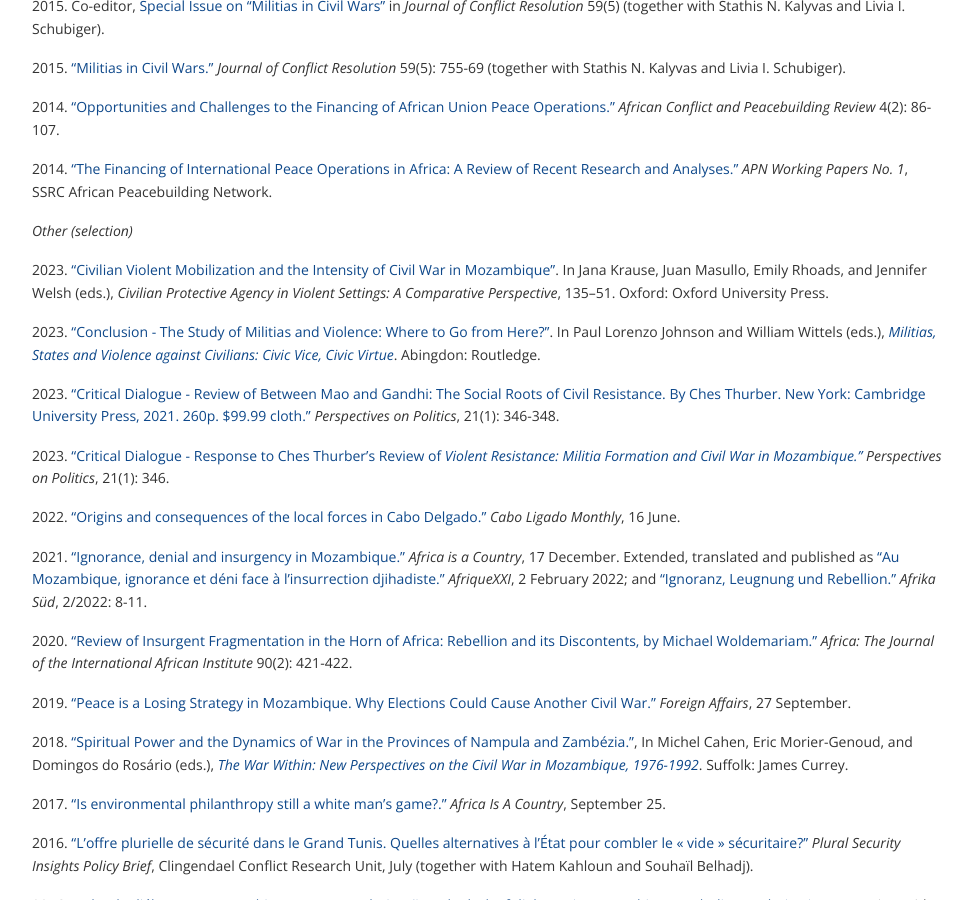
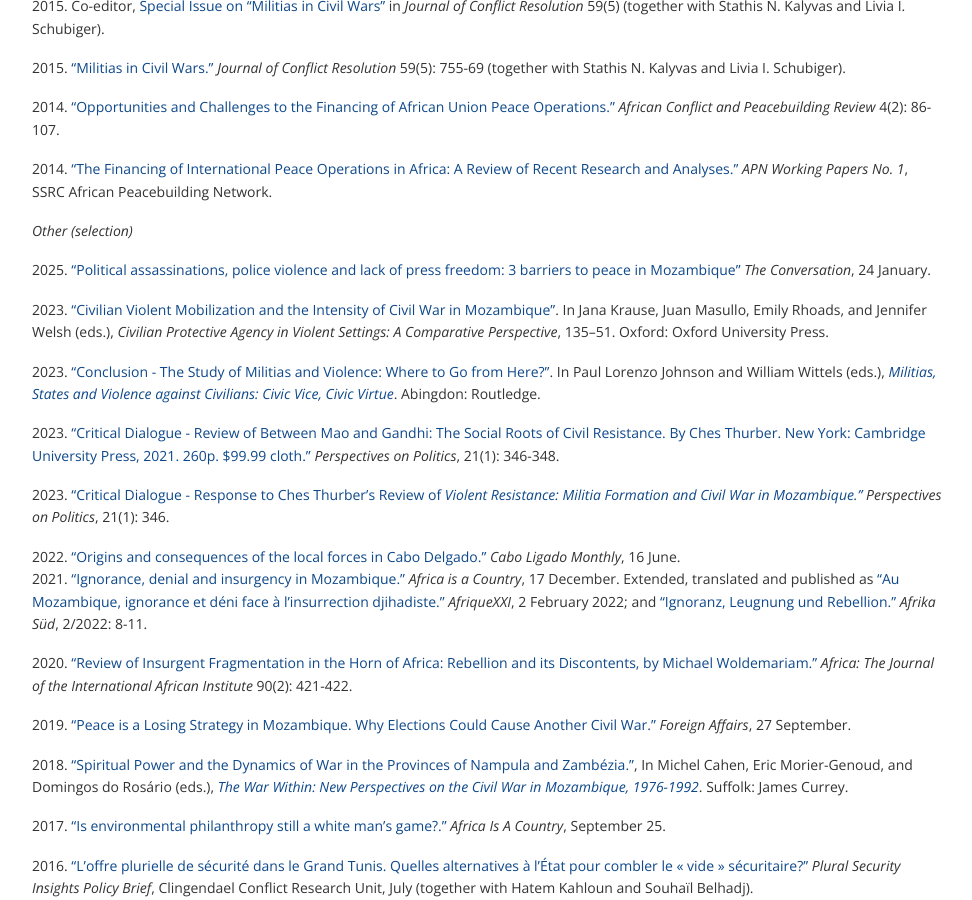
Before and after one commit to corinnajentzsch/corinnajentzsch.github.io, a Jekyll site: the page built from publications.md, in a window 1280 px wide and 900 px high, scrolled down 881 px. Shown: the whole window, without its empty margins (153-1125 px from the left). Built offline with Jekyll 4.4.1, drawn with Linux system fonts in a browser that asks for light colours.

Commit message:
Update publications.md

```diff
--- a/publications.md
+++ b/publications.md
@@ -34,6 +34,8 @@ _Peer-reviewed_
 
 _Other (selection)_
 
+2025\. ["Political assassinations, police violence and lack of press freedom: 3 barriers to peace in Mozambique"](https://theconversation.com/political-assassinations-police-violence-and-lack-of-press-freedom-3-barriers-to-peace-in-mozambique-248153) _The Conversation_, 24 January.
+
 2023\. ["Civilian Violent Mobilization and the Intensity of Civil War in Mozambique"](https://books.google.nl/books/about/Civilian_Protective_Agency_in_Violent_Se.html?id=vTHaEAAAQBAJ&redir_esc=y). In Jana Krause, Juan Masullo, Emily Rhoads, and Jennifer Welsh (eds.), _Civilian Protective Agency in Violent Settings: A Comparative Perspective_, 135–51. Oxford: Oxford University Press.
 
 2023\. ["Conclusion - The Study of Militias and Violence: Where to Go from Here?"](https://www.routledge.com/Militias-States-and-Violence-against-Civilians-Civic-Vice-Civic-Virtue/Johnson-Wittels/p/book/9781032122816). In Paul Lorenzo Johnson and William Wittels (eds.), [_Militias, States and Violence against Civilians: Civic Vice, Civic Virtue_](https://www.routledge.com/Militias-States-and-Violence-against-Civilians-Civic-Vice-Civic-Virtue/Johnson-Wittels/p/book/9781032122816). Abingdon: Routledge.
@@ -43,7 +45,6 @@ _Other (selection)_
 2023\. ["Critical Dialogue - Response to Ches Thurber’s Review of _Violent Resistance: Militia Formation and Civil War in Mozambique."_](https://doi.org/10.1017/S153759272200370X) _Perspectives on Politics_, 21(1): 346.
 
 2022\. ["Origins and consequences of the local forces in Cabo Delgado."](https://www.caboligado.com/monthly-reports/cabo-ligado-monthly-may-2022) _Cabo Ligado Monthly_, 16 June.
-
 2021\. ["Ignorance, denial and insurgency in Mozambique."](https://africasacountry.com/2021/12/ignorance-denial-and-insurgency-in-mozambique) _Africa is a Country_, 17 December. Extended, translated and published as ["Au Mozambique, ignorance et déni face à l’insurrection djihadiste."]( https://afriquexxi.info/article4902.html) _AfriqueXXI_, 2 February 2022; and ["Ignoranz, Leugnung und Rebellion."](https://www.afrika-sued.org/ausgaben/heft-2-2022/ignoranz-leugnung-und-rebellion/) _Afrika Süd_, 2/2022: 8-11.
 
 2020\. ["Review of Insurgent Fragmentation in the Horn of Africa: Rebellion and its Discontents, by Michael Woldemariam."](https://www.muse.jhu.edu/article/751853) _Africa: The Journal of the International African Institute_ 90(2): 421-422.
```
